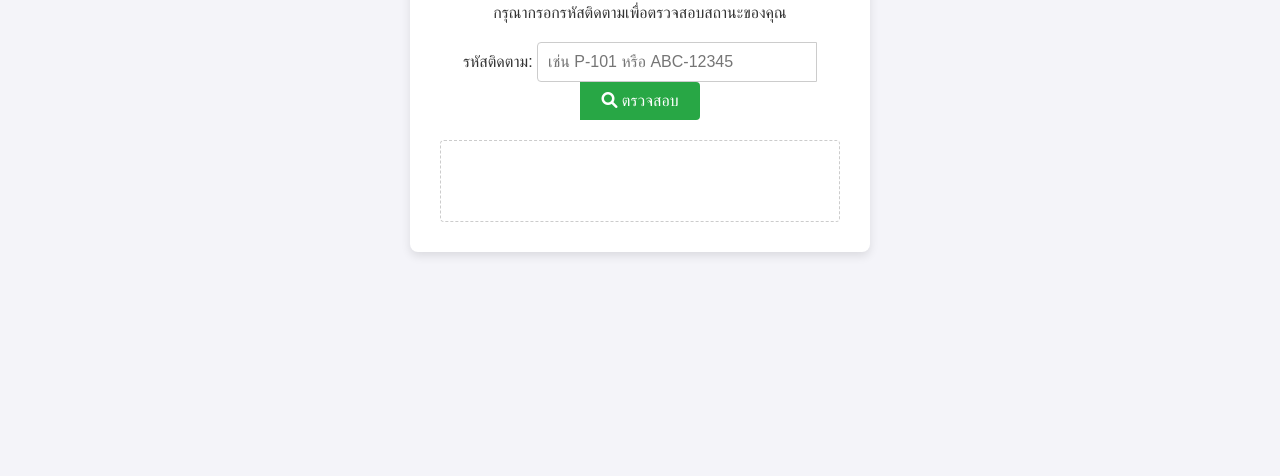
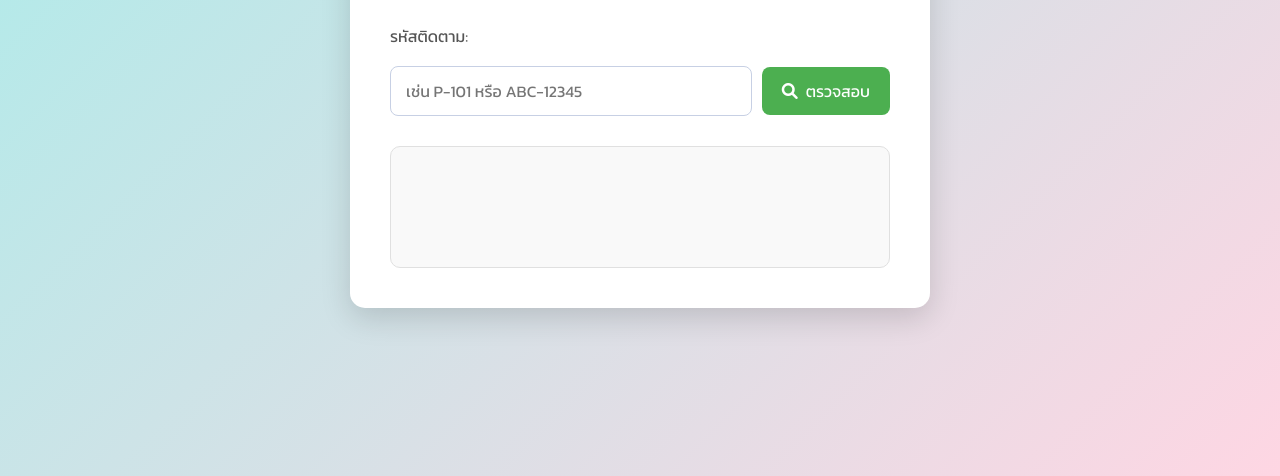
Before and after one commit to shikaristore1200-lab/Store-status.com, a plain HTML site: page index.html in a window 1280 px wide. Shown: the part 324-800 px from the top of the page. Drawn offline with Linux system fonts and the light colour scheme.

Commit message:
Update style.css

```diff
--- a/style.css
+++ b/style.css
@@ -1,62 +1,160 @@
+/* --- General Body & Container Styling --- */
 body {
-    font-family: Arial, sans-serif;
-    background-color: #f4f4f9;
+    font-family: 'Kanit', sans-serif; /* ใช้ Google Font ที่ import มา */
+    background: linear-gradient(135deg, #a8edea 0%, #fed6e3 100%); /* พื้นหลัง gradient สวยๆ */
     color: #333;
     display: flex;
     justify-content: center;
     align-items: center;
     min-height: 100vh;
     margin: 0;
+    padding: 20px;
+    box-sizing: border-box; /* สำคัญสำหรับการ responsive */
 }
 
 .container {
     background-color: #ffffff;
-    padding: 30px;
-    border-radius: 8px;
-    box-shadow: 0 4px 10px rgba(0, 0, 0, 0.1);
+    padding: 40px;
+    border-radius: 15px; /* มุมโค้งมนมากขึ้น */
+    box-shadow: 0 10px 30px rgba(0, 0, 0, 0.15); /* เงาที่ดูมีมิติ */
     width: 100%;
-    max-width: 400px;
+    max-width: 500px; /* ขยายความกว้างขึ้นเล็กน้อย */
     text-align: center;
+    transform: translateY(0); /* เริ่มต้นที่ตำแหน่งปกติ */
+    transition: transform 0.5s ease-out; /* เพิ่ม animation */
 }
 
+/* --- Header & Subtitle --- */
 h1 {
-    color: #007bff;
+    color: #3f51b5; /* สีน้ำเงินเข้ม */
     margin-bottom: 10px;
+    font-weight: 600; /* ตัวหนาขึ้น */
+    display: flex; /* จัด icon และ text ให้อยู่บรรทัดเดียวกัน */
+    align-items: center;
+    justify-content: center;
+    gap: 10px; /* ระยะห่างระหว่าง icon กับ text */
 }
 
+.subtitle {
+    color: #666;
+    margin-bottom: 30px;
+    font-weight: 300; /* ตัวบางลง */
+}
+
+/* --- Input Group Styling --- */
 .input-group {
-    margin: 20px 0;
+    display: flex; /* จัดเรียง label, input, button ในแนวนอน */
+    align-items: center;
+    margin-bottom: 30px;
+    flex-wrap: wrap; /* ให้ขึ้นบรรทัดใหม่เมื่อหน้าจอเล็ก */
+    gap: 10px; /* ระยะห่างระหว่างองค์ประกอบ */
+}
+
+.input-group label {
+    flex-basis: 100%; /* ให้ label อยู่บรรทัดของตัวเอง */
+    text-align: left;
+    margin-bottom: 8px;
+    font-weight: 400;
+    color: #555;
 }
 
 #statusId {
-    width: 70%;
-    padding: 10px;
-    border: 1px solid #ccc;
-    border-radius: 4px 0 0 4px;
+    flex-grow: 1; /* ให้ input ขยายเต็มที่ */
+    padding: 12px 15px;
+    border: 1px solid #c7d0e4; /* สีขอบที่ดูสะอาดตา */
+    border-radius: 8px; /* มุมโค้งมน */
     box-sizing: border-box;
     font-size: 16px;
+    font-family: 'Kanit', sans-serif;
+    outline: none; /* ลบเส้นขอบสีฟ้าเมื่อ focus */
+    transition: border-color 0.3s ease;
+}
+
+#statusId:focus {
+    border-color: #3f51b5; /* สีขอบเมื่อ focus */
+    box-shadow: 0 0 0 3px rgba(63, 81, 181, 0.2); /* เงาเล็กน้อย */
 }
 
 button {
-    width: 30%;
-    padding: 10px;
-    background-color: #28a745;
+    padding: 12px 20px;
+    background-color: #4CAF50; /* สีเขียว */
     color: white;
     border: none;
+    border-radius: 8px; /* มุมโค้งมน */
     cursor: pointer;
-    border-radius: 0 4px 4px 0;
     font-size: 16px;
+    font-family: 'Kanit', sans-serif;
+    font-weight: 500;
+    transition: background-color 0.3s ease, transform 0.2s ease;
+    display: flex; /* จัด icon และ text ให้อยู่บรรทัดเดียวกัน */
+    align-items: center;
+    justify-content: center;
+    gap: 8px; /* ระยะห่างระหว่าง icon กับ text */
+    flex-shrink: 0; /* ไม่ให้ปุ่มหดตัว */
 }
 
 button:hover {
-    background-color: #218838;
+    background-color: #45a049; /* สีเขียวเข้มขึ้นเมื่อ hover */
+    transform: translateY(-2px); /* ยกขึ้นเล็กน้อย */
 }
 
+button:active {
+    transform: translateY(0);
+}
+
+/* --- Result Display Styling --- */
 #result {
     margin-top: 20px;
-    padding: 15px;
-    border: 1px dashed #ccc;
-    border-radius: 4px;
-    min-height: 50px;
+    padding: 20px;
+    border: 1px solid #e0e0e0;
+    border-radius: 10px; /* มุมโค้งมน */
+    background-color: #f9f9f9;
+    min-height: 80px;
     text-align: left;
+    transition: all 0.3s ease-in-out;
 }
+
+#result h3 {
+    color: #3f51b5;
+    margin-top: 0;
+    margin-bottom: 15px;
+    border-bottom: 1px solid #e0e0e0;
+    padding-bottom: 10px;
+    font-weight: 600;
+}
+
+#result p {
+    margin-bottom: 8px;
+    line-height: 1.6;
+}
+
+#result p strong {
+    color: #555;
+}
+
+/* --- Responsive Adjustments --- */
+@media (max-width: 600px) {
+    .container {
+        padding: 25px;
+        margin: 10px;
+        max-width: 95%; /* ใช้พื้นที่มากขึ้นบนมือถือ */
+    }
+
+    .input-group {
+        flex-direction: column; /* จัดเรียงเป็นแนวตั้งบนมือถือ */
+        align-items: stretch;
+    }
+
+    .input-group label {
+        text-align: center; /* จัด label กลางบนมือถือ */
+    }
+
+    #statusId, button {
+        width: 100%; /* ให้ input และ button เต็มความกว้าง */
+        border-radius: 8px; /* ปรับมุมโค้งมนใหม่เมื่อแยกกัน */
+    }
+
+    button {
+        margin-top: 10px; /* ระยะห่างระหว่าง input กับ button */
+    }
+}
```
